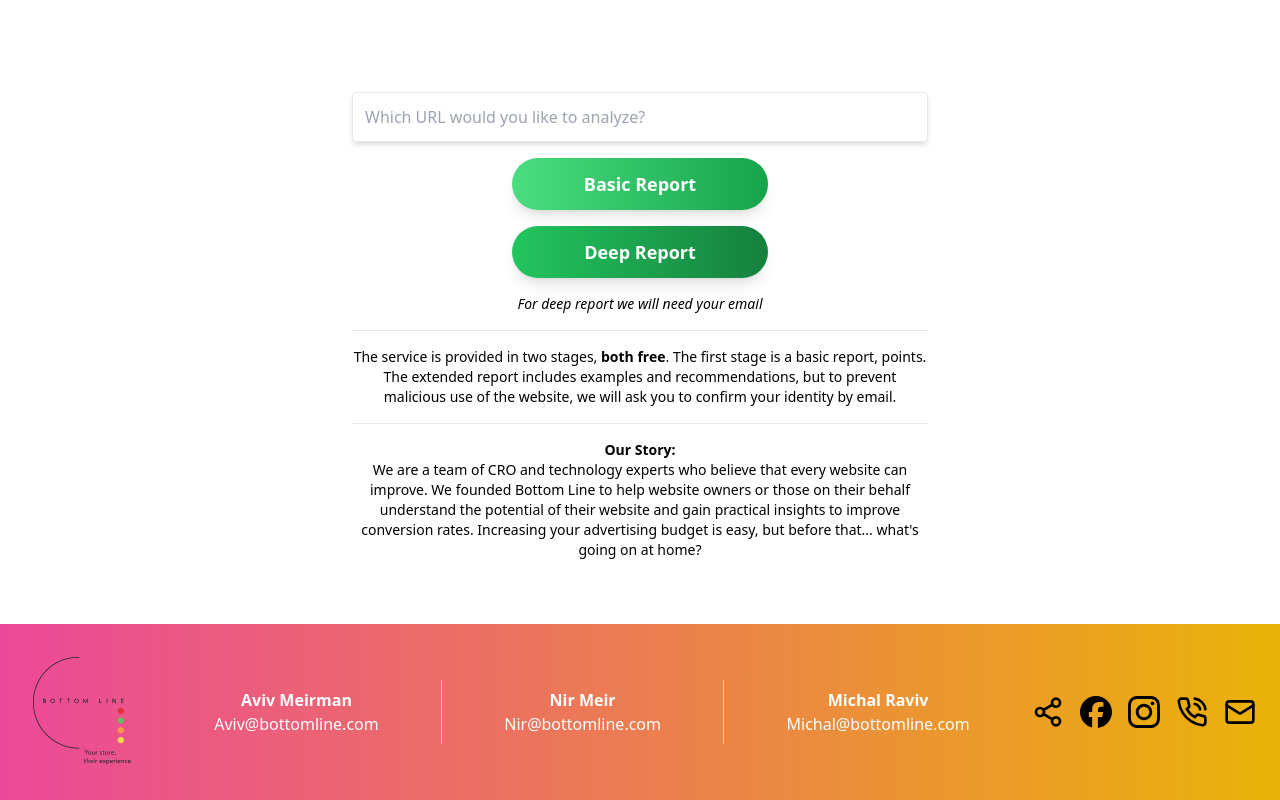
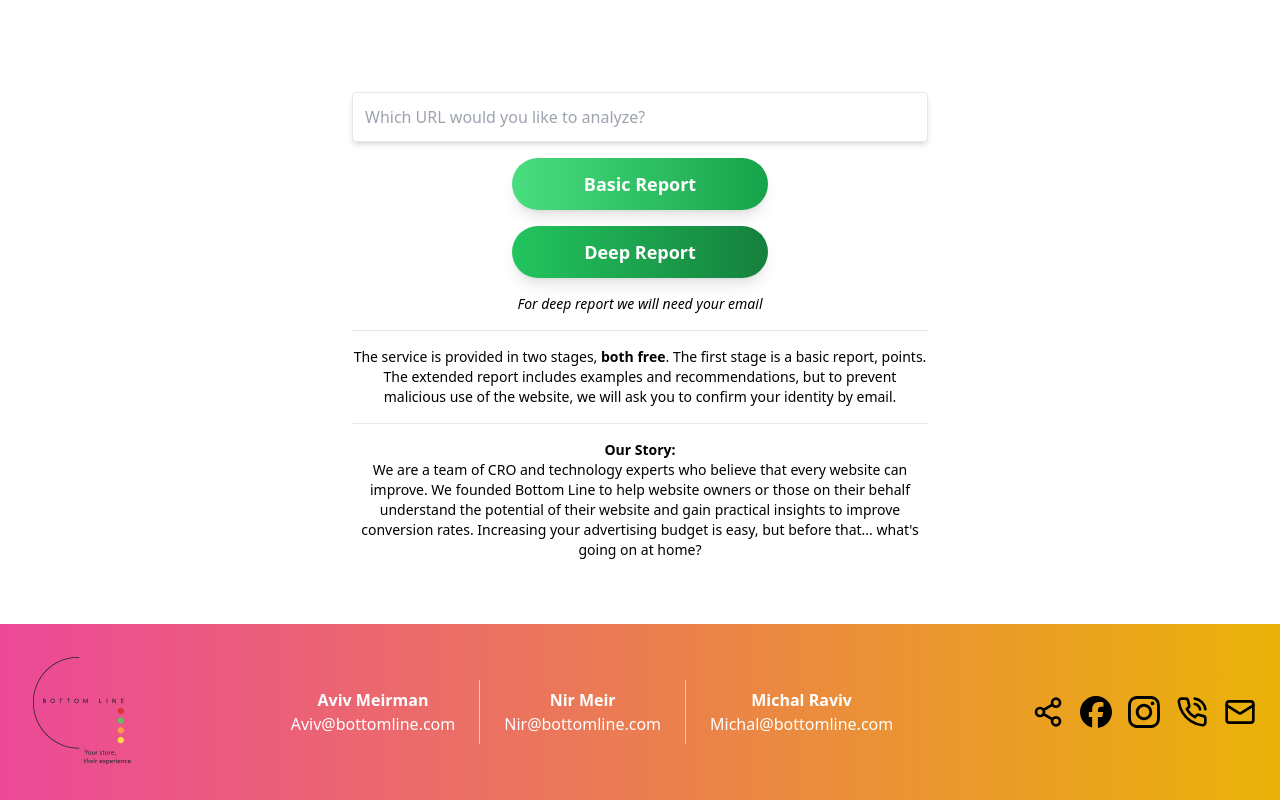
Before and after one commit to NirMeir1/WebFix, a React (Vite) app in the folder frontend/: page / in a window 1280 px wide. Shown: the part 344-1144 px from the top of the page. Built offline with nearby package versions, Linux system fonts and the light colour scheme.

Commit message:
feat: update footer layout for better responsiveness and add social media icons feat: enhance loader message for improved user feedback feat: refine button styles in UrlForm for better loading state indication fix: adjust color class for score representation in report details

```diff
--- a/frontend/src/components/Footer.tsx
+++ b/frontend/src/components/Footer.tsx
@@ -1,22 +1,31 @@
 import React from 'react';
 
 const Footer: React.FC = () => (
-  <footer className="mt-auto flex justify-between items-center bg-gradient-to-r from-pink-500 to-yellow-500 p-6 text-white">
+  <footer className="mt-auto bg-gradient-to-r from-pink-500 to-yellow-500 p-6 text-white">
+    <div className="flex flex-col md:flex-row justify-between items-center gap-6">
       <img src="/logo.png" alt="Logo" className="w-32 h-auto" />
+
+      <div className="flex flex-col md:flex-row items-center gap-6">
         <div className="flex flex-col items-center">
           <span className="font-semibold">Aviv Meirman</span>
           <span>Aviv@bottomline.com</span>
         </div>
-    <div className="border-l border-gray-300 h-16"></div>
+
+        <div className="hidden md:block border-l border-gray-300 h-16"></div>
+
         <div className="flex flex-col items-center">
           <span className="font-semibold">Nir Meir</span>
           <span>Nir@bottomline.com</span>
         </div>
-    <div className="border-l border-gray-300 h-16"></div>
+
+        <div className="hidden md:block border-l border-gray-300 h-16"></div>
+
         <div className="flex flex-col items-center">
           <span className="font-semibold">Michal Raviv</span>
           <span>Michal@bottomline.com</span>
         </div>
+      </div>
+
       <nav className="flex gap-4">
         <img src="/icons/share.svg" className="w-8 h-8 cursor-pointer" />
         <img src="/icons/facebook.svg" className="w-8 h-8 cursor-pointer" />
@@ -24,6 +33,7 @@ const Footer: React.FC = () => (
         <img src="/icons/phone.svg" className="w-8 h-8 cursor-pointer" />
         <img src="/icons/email.svg" className="w-8 h-8 cursor-pointer" />
       </nav>
+    </div>
   </footer>
 );
 
--- a/frontend/src/components/Loader.tsx
+++ b/frontend/src/components/Loader.tsx
@@ -7,7 +7,7 @@ export default function Loader() {
           <span className="w-5 h-5 bg-green-500 rounded-full animate-bounce"></span>
         </div>
         <p className="text-lg text-gray-800 font-semibold text-center">
-          Running CRO magic on your site...
+          Running CRO magic on your site, it may take a few seconds...
         </p>
       </div>
     );
--- a/frontend/src/components/UrlForm.tsx
+++ b/frontend/src/components/UrlForm.tsx
@@ -50,11 +50,9 @@ const UrlForm: React.FC<UrlFormProps> = ({
         type="submit"
         onClick={() => setReportType('basic')}
         disabled={loading}
-        className={`w-64 py-3 rounded-full text-white font-bold text-lg shadow-lg ${
-          loading && reportType === 'basic'
-            ? 'bg-gray-400'
-            : 'bg-gradient-to-r from-green-400 to-green-600 hover:opacity-90'
-        }`}
+        className={`w-64 py-3 rounded-full text-white font-bold text-lg shadow-lg
+          ${loading ? (reportType === 'basic' ? 'bg-gray-400' : 'bg-gray-200 cursor-not-allowed')
+                    : 'bg-gradient-to-r from-green-400 to-green-600 hover:opacity-90'}`}
       >
         {loading && reportType === 'basic' ? 'Just A Sec...' : 'Basic Report'}
       </button>
@@ -63,13 +61,11 @@ const UrlForm: React.FC<UrlFormProps> = ({
         type="submit"
         onClick={() => setReportType('deep')}
         disabled={loading}
-        className={`w-64 py-3 rounded-full text-white font-bold text-lg shadow-lg ${
-          loading && reportType === 'deep'
-            ? 'bg-gray-400'
-            : 'bg-gradient-to-r from-green-500 to-green-700 hover:opacity-90'
-        }`}
+        className={`w-64 py-3 rounded-full text-white font-bold text-lg shadow-lg
+          ${loading ? (reportType === 'deep' ? 'bg-gray-400' : 'bg-gray-200 cursor-not-allowed')
+                    : 'bg-gradient-to-r from-green-500 to-green-700 hover:opacity-90'}`}
       >
-        Deep Report
+        {loading && reportType === 'deep' ? 'Just A Sec...' : 'Deep Report'}
       </button>
 
       {loading && <Loader />}
--- a/frontend/src/components/reports/ReportDetails.tsx
+++ b/frontend/src/components/reports/ReportDetails.tsx
@@ -100,7 +100,7 @@ function extractRating(content: string): number {
 function getColorClass(score: number): string {
   switch (score) {
     case 5: return 'bg-green-500';   // Excellent
-    case 4: return 'bg-orange-500';  // Good
+    case 4: return 'bg-green-300';  // Good
     case 3: return 'bg-yellow-400';  // Can be Improved
     case 2: return 'bg-red-500';     // Bad
     default: return 'bg-gray-300';
```
Lines whose indentation alone changed are shown as unchanged.
